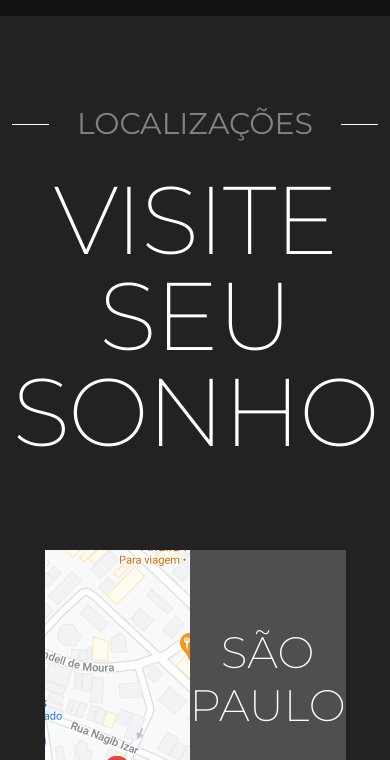
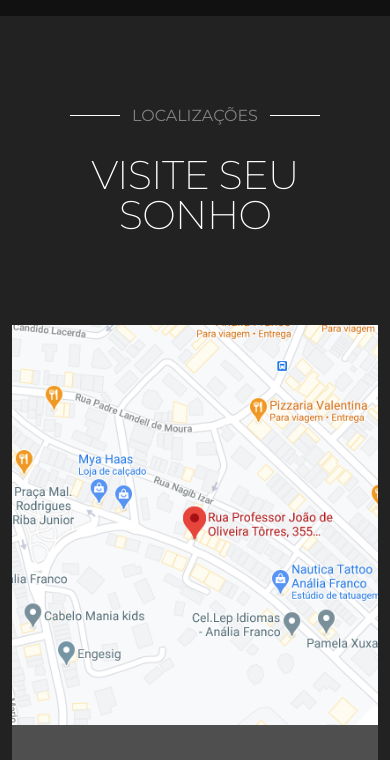
Before and after one commit to jpdrsanchez/rafael-garroni, a website: page localizacao.html in a window 390 px wide. Shown: the part 84-844 px from the top of the page. Drawn offline with Linux system fonts and the light colour scheme.

Commit message:
localizacao mobile

```diff
--- a/assets/scss/_localizacao.scss
+++ b/assets/scss/_localizacao.scss
@@ -6,13 +6,17 @@
 
   h1 {
     color: #828282;
-    font-size: 1.875rem;
+    font-size: 1rem;
     font-weight: 400;
     text-transform: uppercase;
     margin-bottom: 1.875rem;
     display: flex;
     align-items: center;
     justify-content: center;
+
+    @media (min-width: 768px) {
+      font-size: 1.875rem;
+    }
 
     &::after {
       content: '';
@@ -23,6 +27,11 @@
       height: 1px;
       background-color: var(--white);
       margin-left: 1.75rem;
+
+      @media (max-width: 575px) {
+        width: 50px;
+        margin-left: 0.75rem;
+      }
     }
 
     &::before {
@@ -32,24 +41,45 @@
       height: 1px;
       background-color: var(--white);
       margin-right: 1.75rem;
+
+      @media (max-width: 575px) {
+        width: 50px;
+        margin-right: 0.75rem;
+      }
     }
   }
 
   h2 {
-    font-size: 6rem;
+    font-size: 2.5rem;
     font-weight: 200;
     line-height: 1;
     letter-spacing: -0.02em;
     text-transform: uppercase;
     margin-bottom: 5.625rem;
+
+    @media (min-width: 576px) {
+      font-size: 4rem;
+    }
+
+    @media (min-width: 768px) {
+      font-size: 6rem;
+    }
   }
 
   &__container {
     background-color: #4f4f4f;
     display: grid;
-    grid-template-columns: 3fr 2fr;
-    height: 454px;
+    grid-template-columns: 1fr;
     overflow: hidden;
+
+    @media (min-width: 768px) {
+      grid-template-columns: 1fr 1fr;
+      height: 454px;
+    }
+
+    @media (min-width: 992px) {
+      grid-template-columns: 3fr 2fr;
+    }
 
     &:first-of-type {
       margin-bottom: 5.625rem;
@@ -62,6 +92,10 @@
       object-position: center center;
       position: relative;
       z-index: 300;
+
+      @media (max-width: 767px) {
+        height: 400px;
+      }
     }
   }
 
@@ -70,6 +104,10 @@
     flex-direction: column;
     align-items: center;
     justify-content: center;
+
+    @media (max-width: 767px) {
+      padding: 3rem 1rem;
+    }
 
     h3 {
       font-size: 2.75rem;
--- a/localizacao.html
+++ b/localizacao.html
@@ -164,7 +164,7 @@
       <h1>Localizações</h1>
       <h2>Visite seu sonho</h2>
       <div class="row justify-content-center">
-        <div class="col-10">
+        <div class="col-lg-10">
           <div class="localizacao__container">
             <img src="./assets/images/localizacao/mapa-sp.png" alt="Localização em São Paulo">
             <div class="localizacao__info">
@@ -179,7 +179,7 @@
         </div>
       </div>
       <div class="row justify-content-center">
-        <div class="col-10">
+        <div class="col-lg-10">
           <div class="localizacao__container">
             <img src="./assets/images/localizacao/mapa-pa.png" alt="Localização em Pouso Alegre">
             <div class="localizacao__info">
```
Also changed, not shown: assets/style.css, 1 other file.
